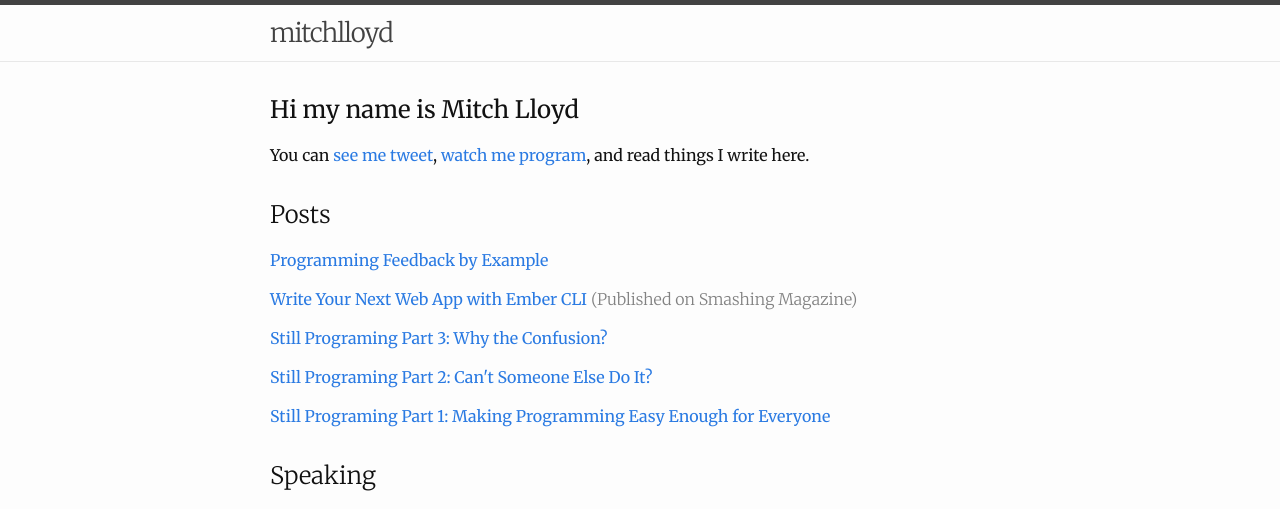
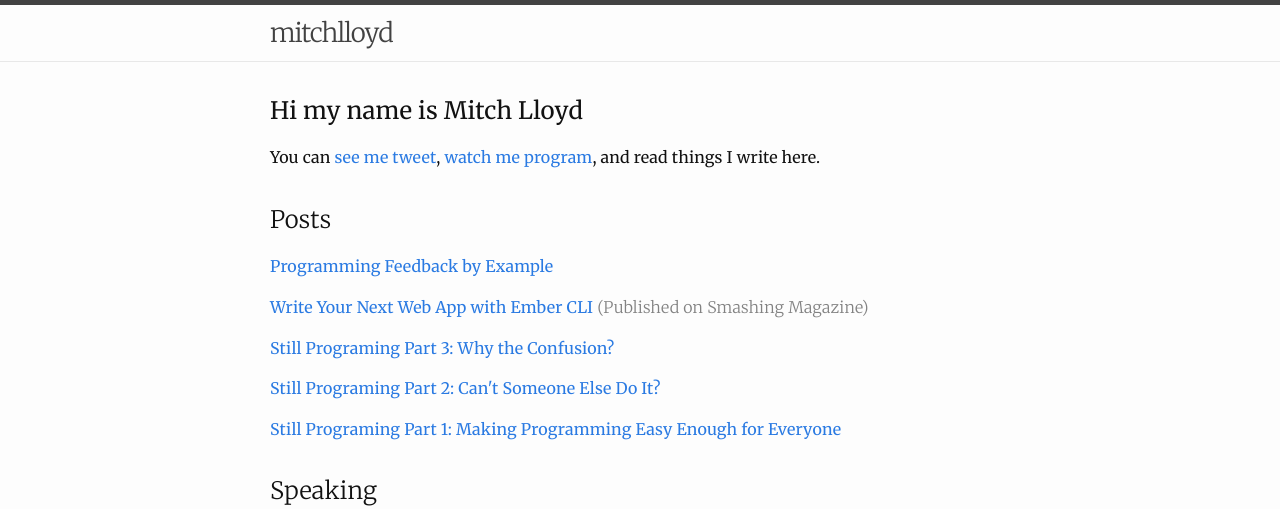
Before and after one commit to mitchlloyd/mitchlloyd.github.io, a Jekyll site: the page built from index.html, in a window 1280 px wide. Shown: the top 509 px of the page. Built offline with Jekyll 4.4.1, drawn with Linux system fonts in a browser that asks for light colours; grey boxes are pictures that could not be loaded.

Commit message:
Use a little more type spacing

```diff
--- a/_sass/_base.scss
+++ b/_sass/_base.scss
@@ -23,6 +23,7 @@ body {
   -o-font-feature-settings: "kern" 1;
   font-feature-settings: "kern" 1;
   font-kerning: normal;
+  letter-spacing: 0.01em;
 }
 
 
--- a/css/main.scss
+++ b/css/main.scss
@@ -10,7 +10,7 @@ $base-font-size:   16px;
 $base-font-weight: 400;
 $small-font-size:  $base-font-size * 0.875;
 $large-font-size:  24px;
-$base-line-height: 1.5;
+$base-line-height: 1.6;
 
 $spacing-unit:     30px;
 
```
